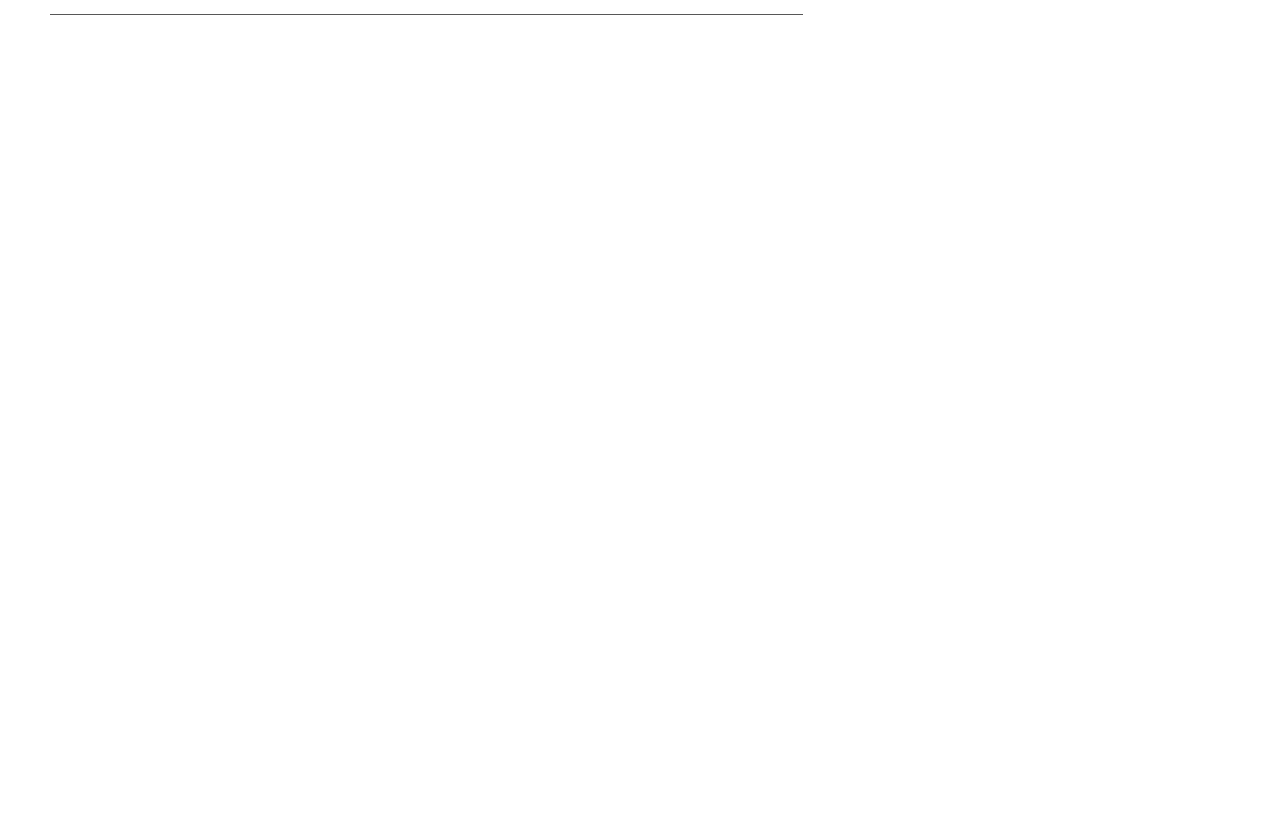
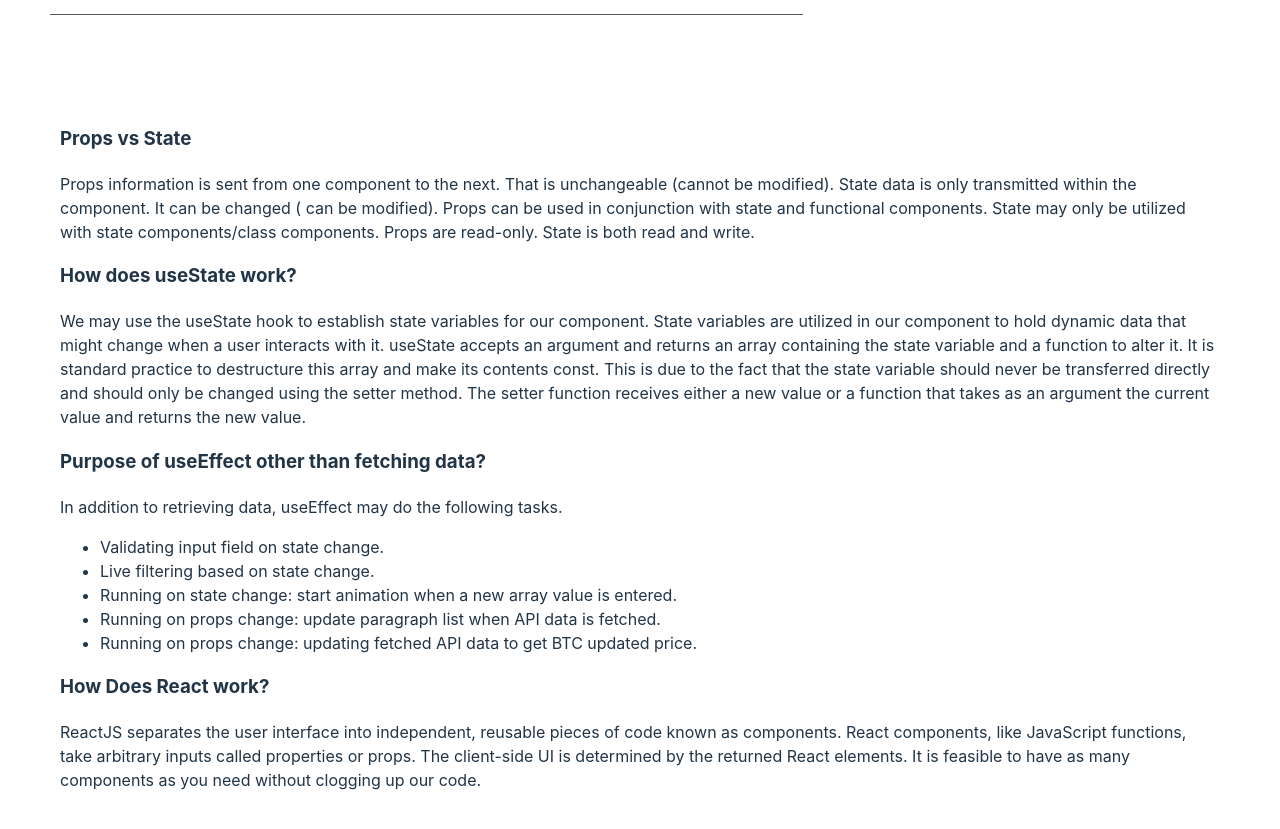
Before and after one commit to tezalve/knowledge-cafe, a React (Vite) app: page / in a window 1280 px wide. Shown: the part 3160-3989 px from the top of the page. Before the commit the page ends 3225 px from the top, so only its background shows below. Built offline with nearby package versions, Linux system fonts and the light colour scheme.

Commit message:
:sparkles: added bonus blog for ques ans

```diff
--- a/src/App.jsx
+++ b/src/App.jsx
@@ -1,5 +1,6 @@
 import { useState } from 'react'
 import './App.css'
+import Answers from './components/Answers/Answers'
 import Blogs from './components/Blogs/Blogs'
 import Header from './components/Header/Header'
 
@@ -10,6 +11,7 @@ function App() {
     <div className="App">
       <Header></Header>
       <Blogs></Blogs>
+      <Answers></Answers>
     </div>
   )
 }
--- /dev/null
+++ b/src/components/Answers/Answers.css
@@ -0,0 +1,3 @@
+.answers{
+    margin: 60px;
+}
--- /dev/null
+++ b/src/components/Answers/Answers.jsx
@@ -0,0 +1,29 @@
+import React from 'react';
+import './Answers.css'
+
+const Answers = () => {
+    return (
+        <div className='answers'>
+            <h3>Props vs State</h3>
+            <p>Props information is sent from one component to the next. That is unchangeable (cannot be modified). State data is only transmitted within the component. It can be changed ( can be modified). Props can be used in conjunction with state and functional components. State may only be utilized with state components/class components. Props are read-only. State is both read and write.</p>
+
+            <h3>How does useState work?</h3>
+            <p>We may use the useState hook to establish state variables for our component. State variables are utilized in our component to hold dynamic data that might change when a user interacts with it. useState accepts an argument and returns an array containing the state variable and a function to alter it. It is standard practice to destructure this array and make its contents const. This is due to the fact that the state variable should never be transferred directly and should only be changed using the setter method. The setter function receives either a new value or a function that takes as an argument the current value and returns the new value.</p>
+
+            <h3>Purpose of useEffect other than fetching data?</h3>
+            <p>In addition to retrieving data, useEffect may do the following tasks.</p>
+            <ul>
+                <li>Validating input field on state change.</li>
+                <li>Live filtering based on state change.</li>
+                <li>Running on state change: start animation when a new array value is entered.</li>
+                <li>Running on props change: update paragraph list when API data is fetched.</li>
+                <li>Running on props change: updating fetched API data to get BTC updated price.</li>
+            </ul>
+
+            <h3>How Does React work?</h3>
+            <p>ReactJS separates the user interface into independent, reusable pieces of code known as components. React components, like JavaScript functions, take arbitrary inputs called properties or props. The client-side UI is determined by the returned React elements. It is feasible to have as many components as you need without clogging up our code.</p>
+        </div>
+    );
+};
+
+export default Answers;
```
Also changed, not shown: src/fakeData/data.json (+20 -16 lines).
